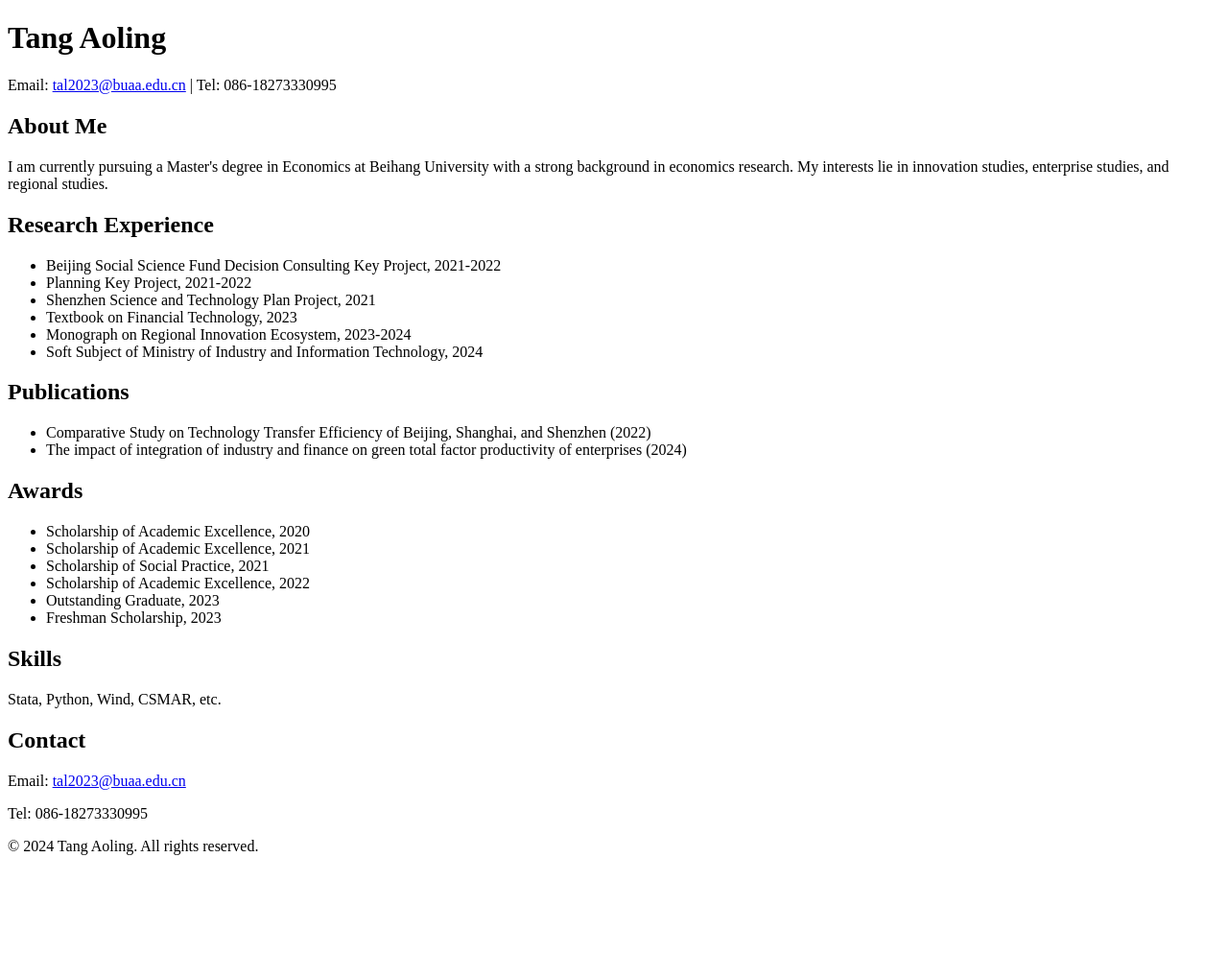
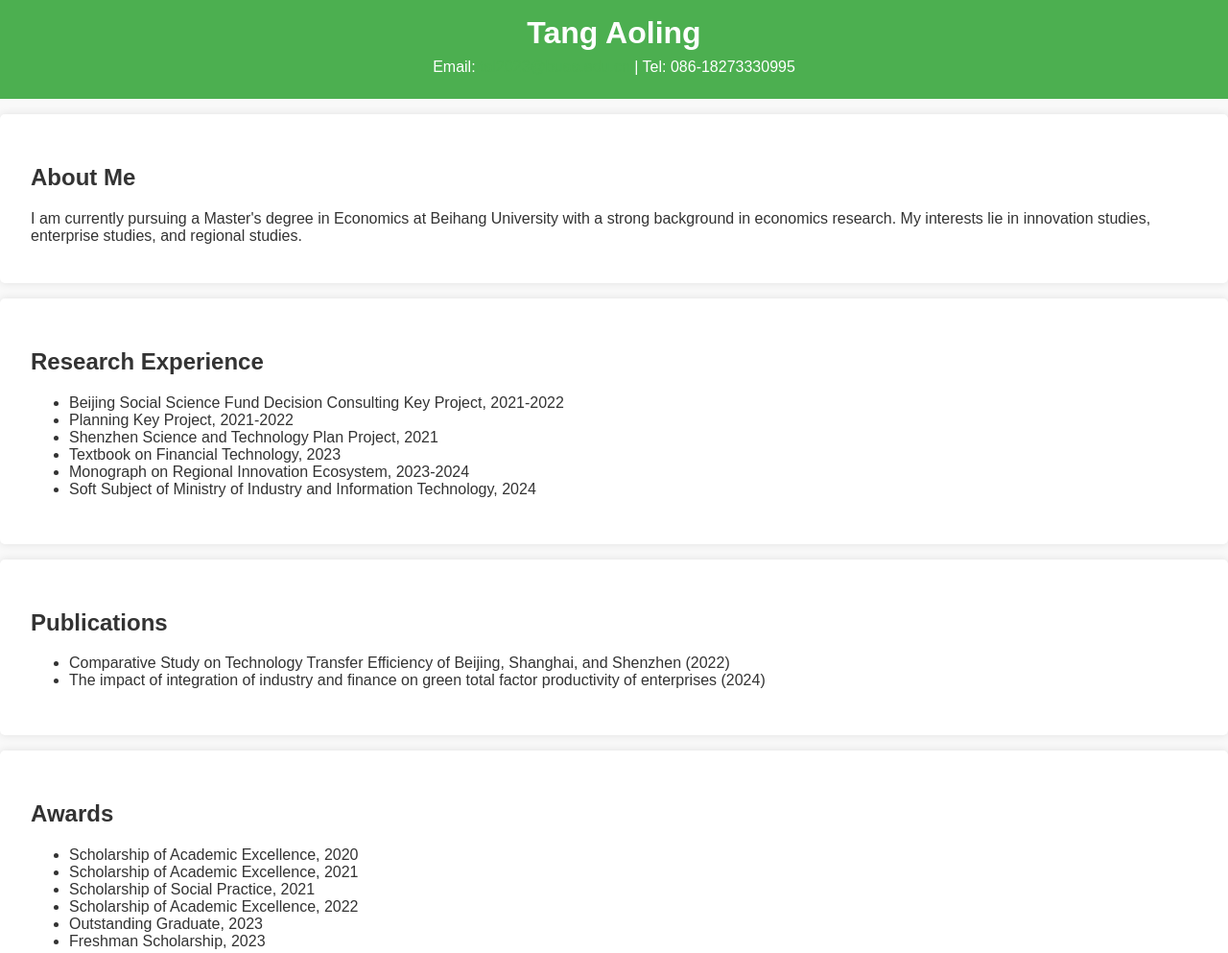
Before and after one commit to MightyTAL/last2, a plain HTML site: page index.html in a window 1280 px wide. Shown: the top 993 px of the page at 96% size. Before the commit the page ends 907 px from the top, so only its background shows below. Drawn offline with Linux system fonts and the light colour scheme.

Commit message:
Update styles.css

```diff
--- a/styles.css
+++ b/styles.css
@@ -1,51 +1,44 @@
-{\rtf1\ansi\ansicpg936\cocoartf2761
-\cocoatextscaling0\cocoaplatform0{\fonttbl\f0\fswiss\fcharset0 Helvetica;}
-{\colortbl;\red255\green255\blue255;}
-{\*\expandedcolortbl;;}
-\paperw11900\paperh16840\margl1440\margr1440\vieww11520\viewh8400\viewkind0
-\pard\tx720\tx1440\tx2160\tx2880\tx3600\tx4320\tx5040\tx5760\tx6480\tx7200\tx7920\tx8640\pardirnatural\partightenfactor0
+/* Basic Styles */
+body {
+    font-family: Arial, sans-serif;
+    margin: 0;
+    padding: 0;
+    background-color: #f9f9f9;
+    color: #333;
+}
 
-\f0\fs24 \cf0 /* Basic Styles */\
-body \{\
-    font-family: Arial, sans-serif;\
-    margin: 0;\
-    padding: 0;\
-    background-color: #f9f9f9;\
-    color: #333;\
-\}\
-\
-header \{\
-    background-color: #4CAF50;\
-    color: white;\
-    text-align: center;\
-    padding: 1em 0;\
-\}\
-\
-h1 \{\
-    margin: 0;\
-\}\
-\
-p \{\
-    margin: 0.5em 0;\
-\}\
-\
-a \{\
-    color: #4CAF50;\
-    text-decoration: none;\
-\}\
-\
-section \{\
-    padding: 2em;\
-    margin: 1em 0;\
-    background-color: white;\
-    border-radius: 5px;\
-    box-shadow: 0 0 10px rgba(0, 0, 0, 0.1);\
-\}\
-\
-/* Footer */\
-footer \{\
-    text-align: center;\
-    padding: 1em 0;\
-    background-color: #f1f1f1;\
-    color: #666;\
-\}}
+header {
+    background-color: #4CAF50;
+    color: white;
+    text-align: center;
+    padding: 1em 0;
+}
+
+h1 {
+    margin: 0;
+}
+
+p {
+    margin: 0.5em 0;
+}
+
+a {
+    color: #4CAF50;
+    text-decoration: none;
+}
+
+section {
+    padding: 2em;
+    margin: 1em 0;
+    background-color: white;
+    border-radius: 5px;
+    box-shadow: 0 0 10px rgba(0, 0, 0, 0.1);
+}
+
+/* Footer */
+footer {
+    text-align: center;
+    padding: 1em 0;
+    background-color: #f1f1f1;
+    color: #666;
+}
```
